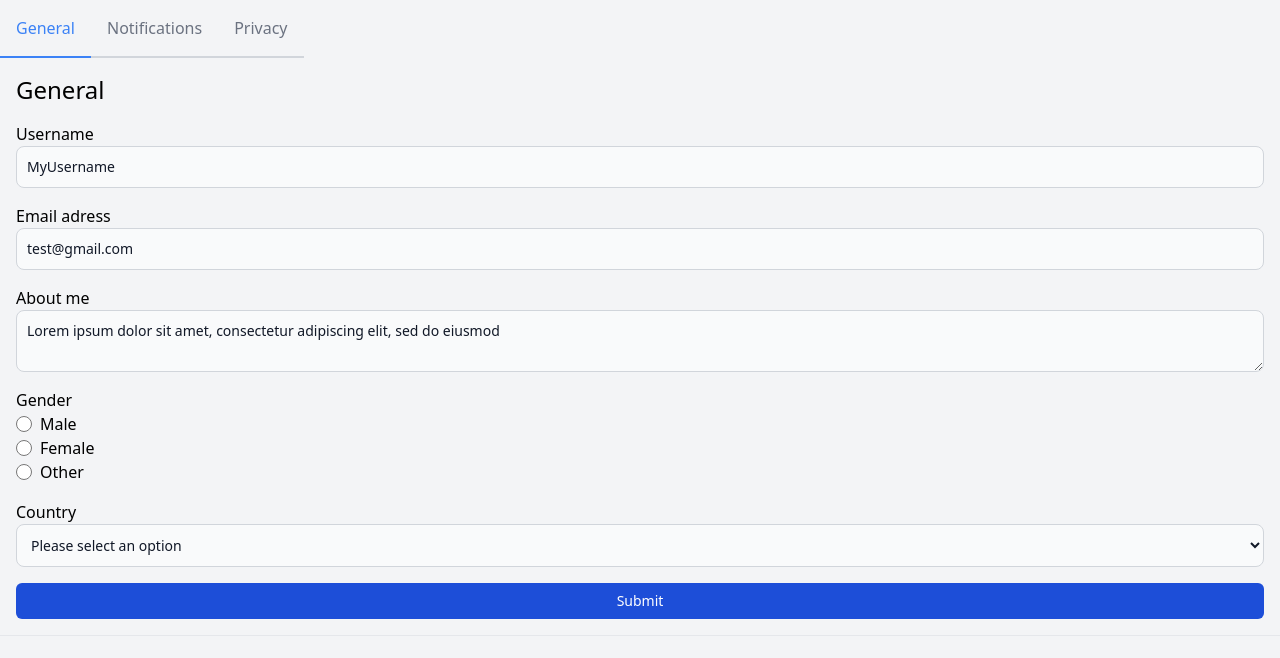
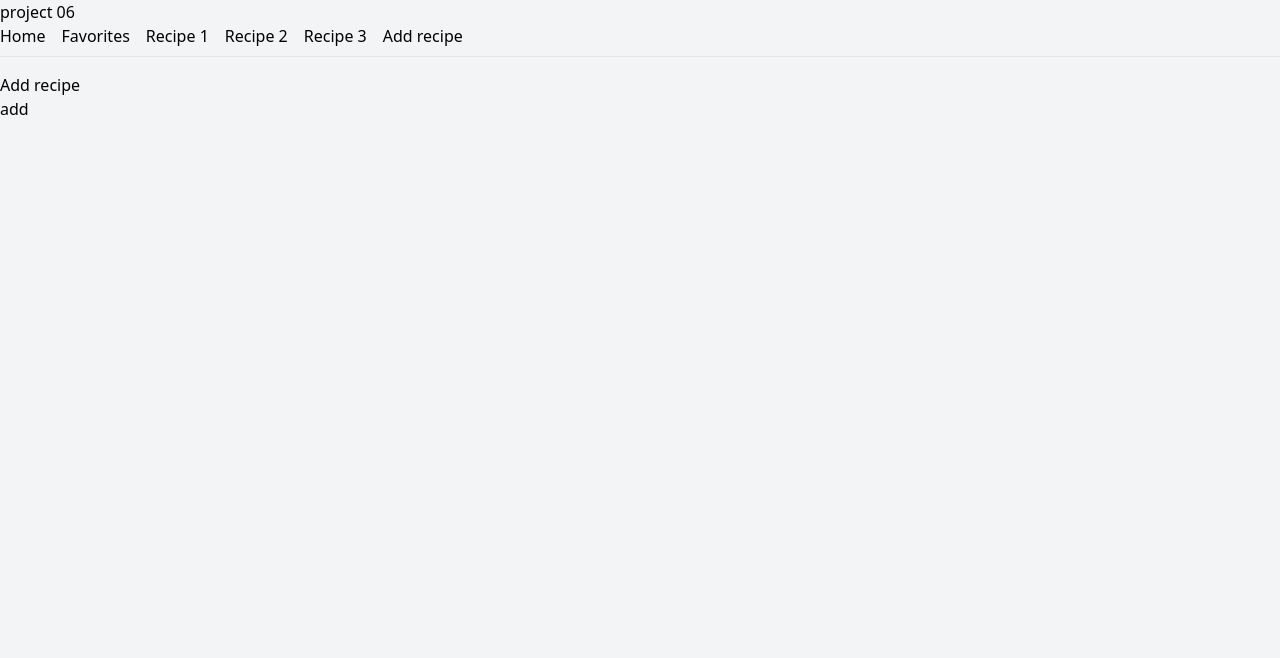
Before and after one commit to francois-ulrich/vuejs-course, a Vue app: page /project06/add-recipe in a window 1280 px wide. Shown: the top 658 px of the page. Built offline with nearby package versions, Linux system fonts and the light colour scheme.

Commit message:
added project 06, added router & views

```diff
--- a/package.json
+++ b/package.json
@@ -14,8 +14,10 @@
     "dotenv": "^17.2.3",
     "lodash": "^4.17.21",
     "lucide-vue-next": "^0.548.0",
+    "pinia": "^3.0.4",
     "uuid": "^13.0.0",
-    "vue": "^3.5.22"
+    "vue": "^3.5.22",
+    "vue-router": "^4.6.3"
   },
   "devDependencies": {
     "@types/node": "^24.6.0",
--- a/src/App.vue
+++ b/src/App.vue
@@ -1,7 +1,8 @@
 <script setup lang="ts">
-import SettingsPage from "./components/Project05/SettingsPage.vue";
+import Project06 from "./components/Project06/Project06.vue";
 </script>
 
 <template>
-  <SettingsPage />
+
+  <Project06 />
 </template>
--- /dev/null
+++ b/src/components/Project06/Project06.vue
@@ -0,0 +1,24 @@
+<script setup lang="ts">
+import { RouterView } from "vue-router";
+</script>
+
+<template>
+  <h1>project 06</h1>
+
+  <nav class="flex gap-4 border-b pb-2 mb-4">
+    <RouterLink :to="{ name: 'home' }">Home</RouterLink>
+    <RouterLink :to="{ name: 'favorites' }">Favorites</RouterLink>
+    <RouterLink :to="{ name: 'recipe', params: { id: 1 } }"
+      >Recipe 1</RouterLink
+    >
+    <RouterLink :to="{ name: 'recipe', params: { id: 2 } }"
+      >Recipe 2</RouterLink
+    >
+    <RouterLink :to="{ name: 'recipe', params: { id: 3 } }"
+      >Recipe 3</RouterLink
+    >
+    <RouterLink :to="{ name: 'add-recipe' }">Add recipe</RouterLink>
+  </nav>
+
+  <RouterView />
+</template>
--- /dev/null
+++ b/src/components/Project06/views/AddRecipeView.vue
@@ -0,0 +1,17 @@
+<script setup lang="ts">
+import { useRouter } from "vue-router";
+
+const router = useRouter();
+
+const onSubmit = () => {
+  router.push({ name: "recipe", params: { id: 1 } });
+};
+</script>
+
+<template>
+  <h1>Add recipe</h1>
+
+  <form @submit.prevent="onSubmit">
+    <input type="submit" value="add" />
+  </form>
+</template>
--- /dev/null
+++ b/src/components/Project06/views/FavoritesView.vue
@@ -0,0 +1,5 @@
+<script setup lang="ts"></script>
+
+<template>
+  <h1>Favorites</h1>
+</template>
--- /dev/null
+++ b/src/components/Project06/views/HomeView.vue
@@ -0,0 +1,5 @@
+<script setup lang="ts"></script>
+
+<template>
+  <h1>Home</h1>
+</template>
--- /dev/null
+++ b/src/components/Project06/views/NotFoundView.vue
@@ -0,0 +1,8 @@
+<script setup lang="ts"></script>
+
+<template>
+  <h1>View not found</h1>
+
+  <p>pathMatch :</p>
+  {{ $route.params.pathMatch }}
+</template>
--- /dev/null
+++ b/src/components/Project06/views/RecipeView.vue
@@ -0,0 +1,24 @@
+<script setup lang="ts">
+import { watch } from "vue";
+import { useRoute } from "vue-router";
+
+const route = useRoute();
+
+// onMounted(() => {
+//   console.log("Fetching data inside onMounted");
+// });
+
+watch(
+  () => route.params.id,
+  () => {
+    console.log(
+      "Fetching data inside watch? Route params id: " + route.params.id
+    );
+  },
+  { immediate: true }
+);
+</script>
+
+<template>
+  <h1>Recipe : {{ $route.params.id }}</h1>
+</template>
--- /dev/null
+++ b/src/router/index.ts
@@ -0,0 +1,37 @@
+import HomeView from "../components/Project06/views/HomeView.vue";
+import FavoritesView from "../components/Project06/views/FavoritesView.vue";
+import AddRecipeView from "../components/Project06/views/AddRecipeView.vue";
+import { createRouter, createWebHistory } from "vue-router";
+import RecipeView from "../components/Project06/views/RecipeView.vue";
+import NotFoundView from "../components/Project06/views/NotFoundView.vue";
+
+const routes = [
+  {
+    path: "/project06",
+    name: "home",
+    component: HomeView,
+  },
+  {
+    path: "/project06/favorites",
+    name: "favorites",
+    component: FavoritesView,
+  },
+  {
+    path: "/project06/recipe/:id",
+    name: "recipe",
+    component: RecipeView,
+  },
+  {
+    path: "/project06/add-recipe",
+    name: "add-recipe",
+    component: AddRecipeView,
+  },
+  { path: "/:pathMatch(.*)*", name: "not-found", component: NotFoundView },
+];
+
+const router = createRouter({
+  history: createWebHistory(import.meta.env.BASE_URL),
+  routes,
+});
+
+export default router;
```
Also changed, not shown: src/main.ts (+8 -1 lines), 1 other file (tests, documents, lock files or other folders).
